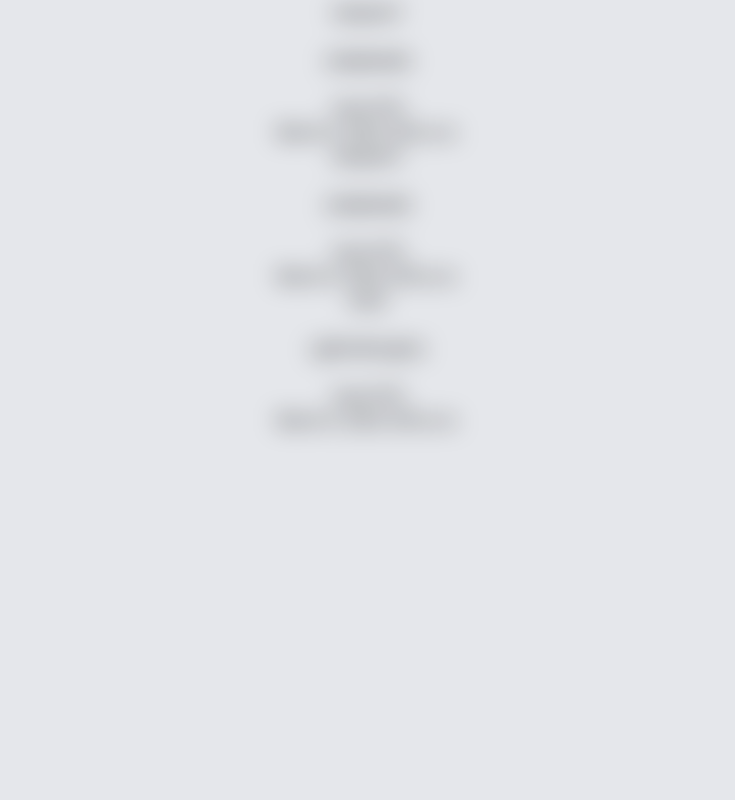
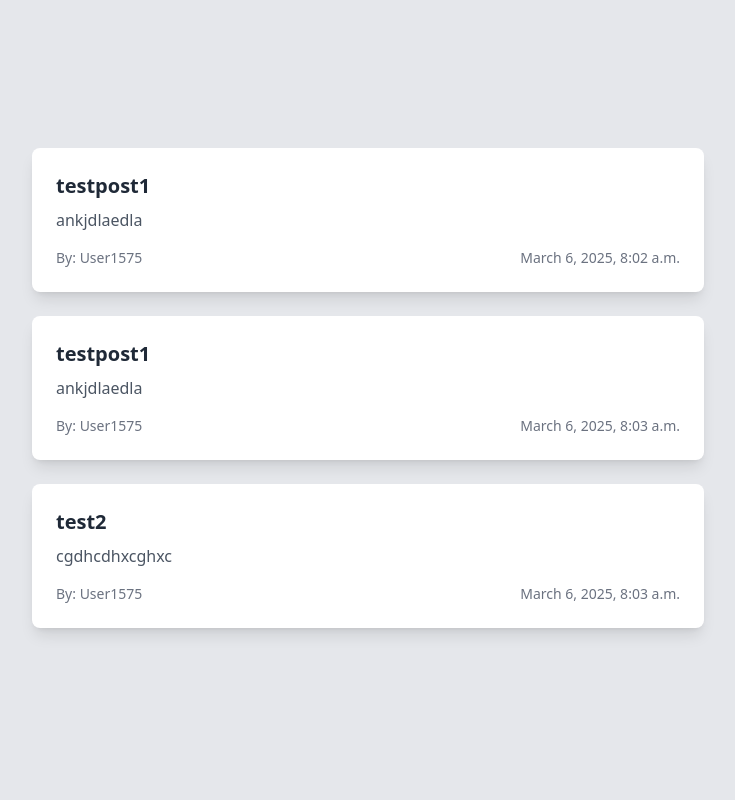
Before and after one commit to ARlSE01/academeconnect, a Django app: page /viewposts in a window 1280 px wide. Shown: the whole page, without its empty margins (272-1007 px from the left). Run offline with Django 5.2, Linux system fonts and the light colour scheme; data comes from the database, SQL or seed files in the repository; some libraries are stand-ins or nearby versions.

Commit message:
designing viewposts

```diff
--- a/connect/templates/viewpost.html
+++ b/connect/templates/viewpost.html
@@ -3,18 +3,25 @@
 <html lang="en">
 <head>
     <meta charset="UTF-8">
-    <title>viewposts</title>
-       {% tailwind_css %}
+    <title>View Posts</title>
+    {% tailwind_css %}
+</head>
+<body class="bg-gray-200 min-h-screen flex justify-center items-center p-4">
 
-</head>
-<body class="bg-gray-200 blur-md">
-{% for post in posts %}
-<div class="flex flex-col items-center justify-center">
-<h3>{{ post.title }}</h3><br>
-<p>{{ post.content }}</p><br>
-<p>{{ post.author.random_username }}</p>
-<p>{{ post.created_at }}</p>
+<div class="w-full max-w-2xl">
+    {% for post in posts %}
+    <div class="bg-white shadow-lg rounded-lg p-6 mb-6">
+        <h3 class="text-xl font-bold text-gray-800">{{ post.title }}</h3>
+        <p class="text-gray-600 mt-2">{{ post.content }}</p>
+        <div class="mt-4 text-sm text-gray-500 flex justify-between">
+            <span>By: {{ post.author.random_username }}</span>
+            <span>{{ post.created_at }}</span>
+        </div>
+    </div>
+    {% empty %}
+    <p class="text-center text-gray-500">No posts available.</p>
+    {% endfor %}
 </div>
-{% endfor %}
+
 </body>
 </html>
--- a/theme/static/css/dist/styles.css
+++ b/theme/static/css/dist/styles.css
@@ -792,6 +792,18 @@ select {
   margin-right: auto;
 }
 
+.mb-6 {
+  margin-bottom: 1.5rem;
+}
+
+.mt-2 {
+  margin-top: 0.5rem;
+}
+
+.mt-4 {
+  margin-top: 1rem;
+}
+
 .block {
   display: block;
 }
@@ -808,8 +820,16 @@ select {
   height: 100vh;
 }
 
-.flex-col {
-  flex-direction: column;
+.min-h-screen {
+  min-height: 100vh;
+}
+
+.w-full {
+  width: 100%;
+}
+
+.max-w-2xl {
+  max-width: 42rem;
 }
 
 .items-center {
@@ -820,8 +840,21 @@ select {
   justify-content: center;
 }
 
+.justify-between {
+  justify-content: space-between;
+}
+
+.rounded-lg {
+  border-radius: 0.5rem;
+}
+
 .border {
   border-width: 1px;
+}
+
+.bg-gray-200 {
+  --tw-bg-opacity: 1;
+  background-color: rgb(229 231 235 / var(--tw-bg-opacity, 1));
 }
 
 .bg-gray-50 {
@@ -829,9 +862,21 @@ select {
   background-color: rgb(249 250 251 / var(--tw-bg-opacity, 1));
 }
 
-.bg-gray-200 {
+.bg-white {
   --tw-bg-opacity: 1;
-  background-color: rgb(229 231 235 / var(--tw-bg-opacity, 1));
+  background-color: rgb(255 255 255 / var(--tw-bg-opacity, 1));
+}
+
+.p-4 {
+  padding: 1rem;
+}
+
+.p-6 {
+  padding: 1.5rem;
+}
+
+.text-center {
+  text-align: center;
 }
 
 .font-serif {
@@ -843,6 +888,20 @@ select {
   line-height: 1;
 }
 
+.text-sm {
+  font-size: 0.875rem;
+  line-height: 1.25rem;
+}
+
+.text-xl {
+  font-size: 1.25rem;
+  line-height: 1.75rem;
+}
+
+.font-bold {
+  font-weight: 700;
+}
+
 .leading-normal {
   line-height: 1.5;
 }
@@ -851,7 +910,23 @@ select {
   letter-spacing: 0em;
 }
 
-.blur-md {
-  --tw-blur: blur(12px);
-  filter: var(--tw-blur) var(--tw-brightness) var(--tw-contrast) var(--tw-grayscale) var(--tw-hue-rotate) var(--tw-invert) var(--tw-saturate) var(--tw-sepia) var(--tw-drop-shadow);
+.text-gray-500 {
+  --tw-text-opacity: 1;
+  color: rgb(107 114 128 / var(--tw-text-opacity, 1));
 }
+
+.text-gray-600 {
+  --tw-text-opacity: 1;
+  color: rgb(75 85 99 / var(--tw-text-opacity, 1));
+}
+
+.text-gray-800 {
+  --tw-text-opacity: 1;
+  color: rgb(31 41 55 / var(--tw-text-opacity, 1));
+}
+
+.shadow-lg {
+  --tw-shadow: 0 10px 15px -3px rgb(0 0 0 / 0.1), 0 4px 6px -4px rgb(0 0 0 / 0.1);
+  --tw-shadow-colored: 0 10px 15px -3px var(--tw-shadow-color), 0 4px 6px -4px var(--tw-shadow-color);
+  box-shadow: var(--tw-ring-offset-shadow, 0 0 #0000), var(--tw-ring-shadow, 0 0 #0000), var(--tw-shadow);
+}
```
